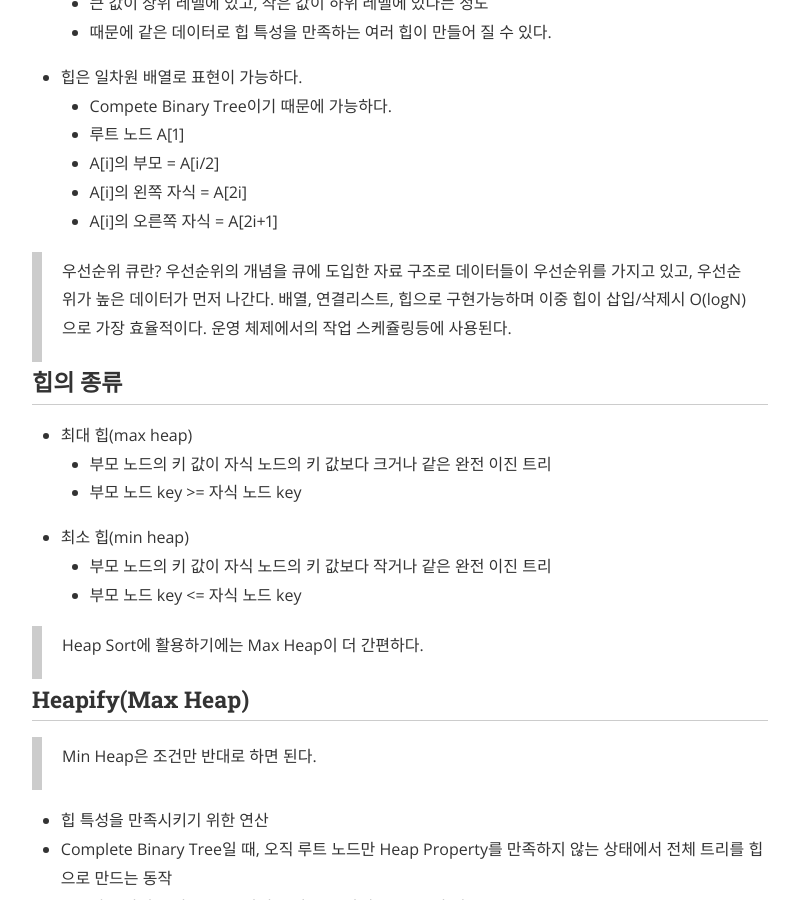
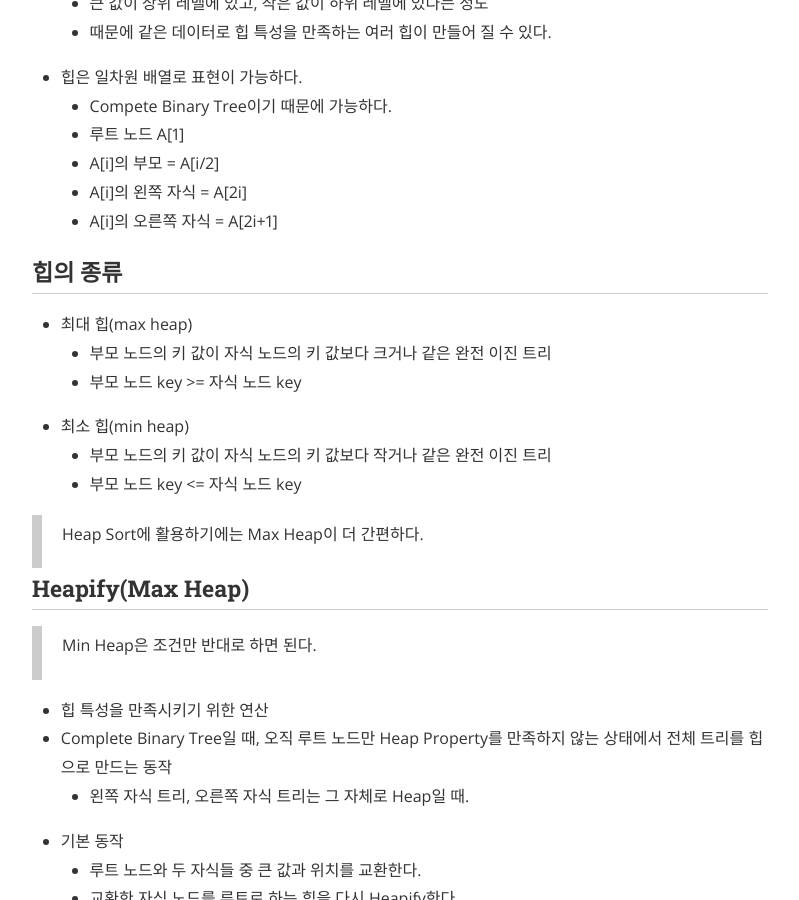
Before and after one commit to iamsjy17/iamsjy17.github.io, a Jekyll site: the page built from _posts/2019-05-12-binaryheap.markdown, in a window 1280 px wide and 900 px high, scrolled down 665 px. Shown: the whole window, without its empty margins (240-1039 px from the left). Built offline with Jekyll 4.4.1, drawn with Linux system fonts in a browser that asks for light colours; nearby versions of some CDN libraries; some web fonts are replaced; comment, search, counter and statistics services are not loaded.

Commit message:
modify : priorityqueue, binaryheap

```diff
--- a/_posts/2019-05-12-binaryheap.markdown
+++ b/_posts/2019-05-12-binaryheap.markdown
@@ -24,11 +24,6 @@ tags: 힙 이진힙 heap binaryheap 힙정렬
   - A[i]의 부모 = A[i/2]
   - A[i]의 왼쪽 자식 = A[2i]
   - A[i]의 오른쪽 자식 = A[2i+1]
-
-> 우선순위 큐란?
-> 우선순위의 개념을 큐에 도입한 자료 구조로 데이터들이 우선순위를 가지고 있고, 우선순위가 높은 데이터가 먼저 나간다.
-> 배열, 연결리스트, 힙으로 구현가능하며 이중 힙이 삽입/삭제시 O(logN)으로 가장 효율적이다.
-> 운영 체제에서의 작업 스케쥴링등에 사용된다.
 
 ### 힙의 종류
 
--- a/_posts/2019-05-13-priorityqueue.markdown
+++ b/_posts/2019-05-13-priorityqueue.markdown
@@ -1,10 +1,10 @@
 ---
 layout: post
 title: "[알고리즘_기초] 힙과 힙 정렬"
-date: 2019-05-12 19:00:00
+date: 2019-05-13 19:00:00
 author: 송튜디오
 categories: 알고리즘_기초
-tags: 힙 이진힙 heap binaryheap 힙정렬
+tags: 힙 이진힙 우선순위큐 큐 priorityqueue
 ---
 
 ## 우선순위 큐
```
